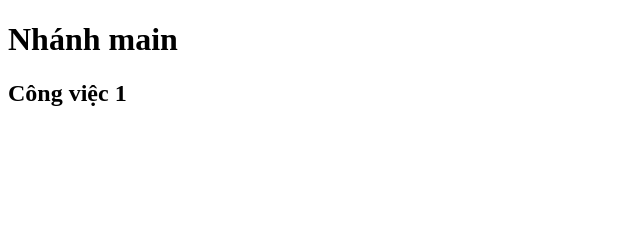
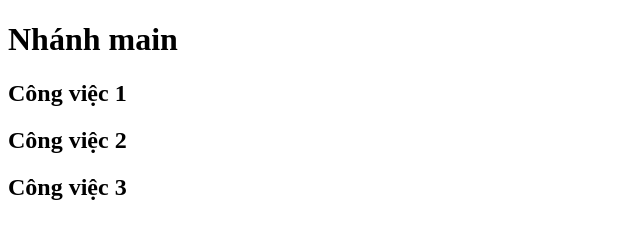
Before and after one commit to thanhlong1998-bit/duan6, a plain HTML site: page index.html in a window 1280 px wide. Shown: the whole page, without its empty margins (0-640 px from the left). Drawn offline with Linux system fonts and the light colour scheme.

Commit message:
3. sua lan 3

```diff
--- a/index.html
+++ b/index.html
@@ -8,5 +8,7 @@
   <body>
     <h1>Nhánh main</h1>
     <h2>Công việc 1</h2>
+    <h2>Công việc 2</h2>
+    <h2>Công việc 3</h2>
   </body>
 </html>
```
